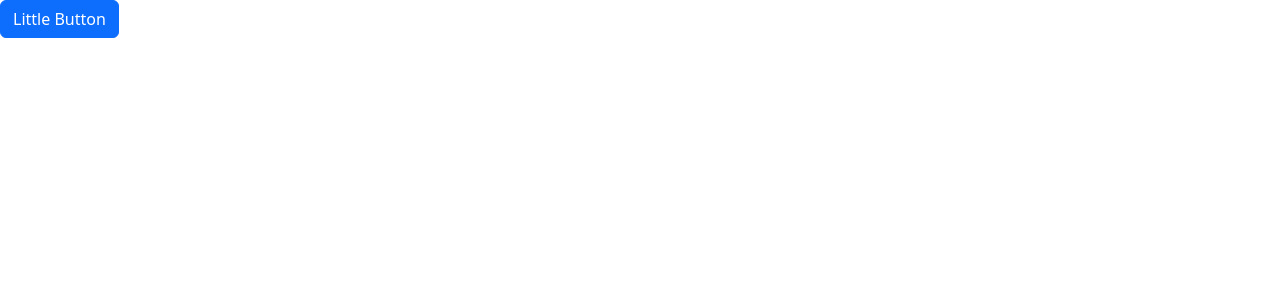
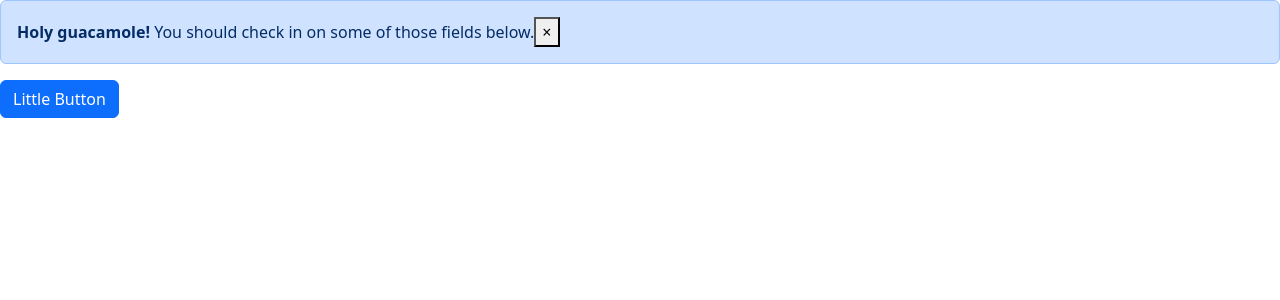
Before and after one commit to e-choness/game-ranking-app, a React (Vite) app: page / in a window 1280 px wide. Both pictures are taken after a click on the button "Little Button". Shown: the top 300 px of the page. Built offline with nearby package versions, Linux system fonts and the light colour scheme.

Commit message:
Button and Alter visibility interaction

```diff
--- a/src/App.tsx
+++ b/src/App.tsx
@@ -1,10 +1,18 @@
+import { useState } from "react";
+import Alert from "./components/Alert";
 import Button from "./components/Button";
 
 function App() {
-  let color = "primary";
+  const [alertVisible, setAlertVisibility] = useState(false);
   return (
     <div>
-      <Button onClick={() => console.log("Clicked.")}>Little Button</Button>
+      {alertVisible && (
+        <Alert onClose={() => setAlertVisibility(false)}>
+          <strong>Holy guacamole!</strong> You should check in on some of those
+          fields below.
+        </Alert>
+      )}
+      <Button onClick={() => setAlertVisibility(true)}>Little Button</Button>
     </div>
   );
 }
--- a/src/components/Alert.tsx
+++ b/src/components/Alert.tsx
@@ -2,10 +2,24 @@
 
 interface Props {
   children: ReactNode;
+  onClose: () => void;
 }
 
-const Alert = ({ children }: Props) => {
-  return <div className="alert alert-primary">{children}</div>;
+const Alert = ({ children, onClose }: Props) => {
+  return (
+    <div className="alert alert-primary alert-dismissible">
+      {children}
+      <button
+        type="button"
+        className="close"
+        data-dismiss="alert"
+        aria-label="Close"
+        onClick={onClose}
+      >
+        <span aria-hidden="true">&times;</span>
+      </button>
+    </div>
+  );
 };
 
 export default Alert;
```
